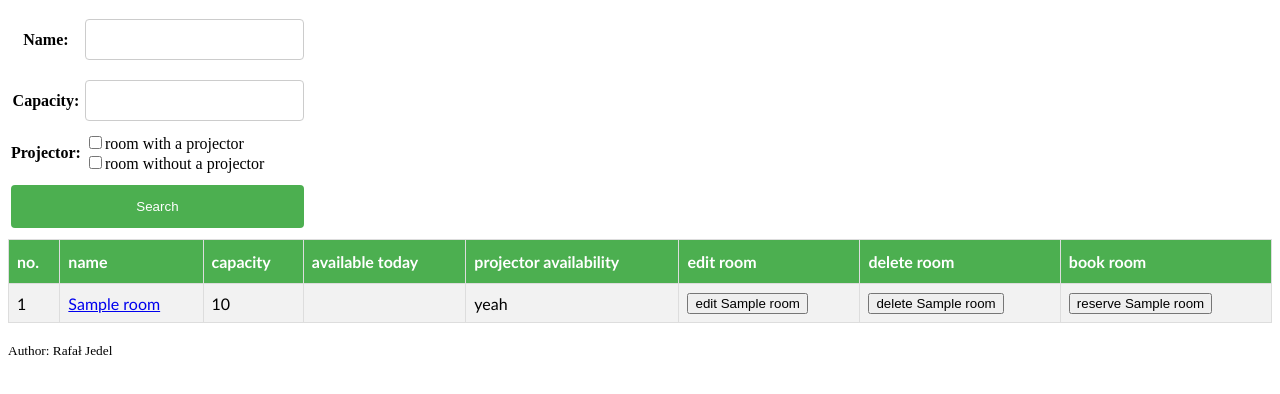
After one commit to rjedel/conference_room_reservation, a Django app: page /search/ in a window 1280 px wide. The commit adds this page. Shown: the top 394 px of the page. Run offline with Django 3.2, Linux system fonts and the light colour scheme; tables that the repository leaves empty hold one stand-in row (values such as "Sample post").

Commit message:
search view

```diff
--- a/reservation/templates/reservation/room_modify.html
+++ b/reservation/templates/reservation/room_modify.html
@@ -20,8 +20,7 @@
             <tr>
                 <th><label for="id_projector">Projector:</label></th>
                 <td><input type="checkbox" name="projector" value="True" {% if room.projector %} checked {% endif %}
-                           id="id_projector"><label for="id_projector">projector
-                    is available</label></td>
+                           id="id_projector">projector is available</td>
             </tr>
             <tr>
                 <td colspan="2">
--- /dev/null
+++ b/reservation/templates/reservation/search.html
@@ -0,0 +1,64 @@
+{% extends "reservation/base.html" %}
+{% block title %}Search for a room{% endblock %}
+{% block content %}
+    <form>
+        <table>
+            <tr>
+                <th><label for="id_name">Name:</label></th>
+                <td><input type="text" name="name" minlength="1" maxlength="255" id="id_name"></td>
+            </tr>
+            <tr>
+                <th><label for="id_capacity">Capacity:</label></th>
+                <td><input type="number" name="capacity" min="1" max="32767" step="1" id="id_capacity"></td>
+            </tr>
+            <tr>
+                <th><label for="id_projector">Projector:</label></th>
+                <td><input type="checkbox" name="projector" value="True" id="id_projector">room with a projector<br>
+                    <input type="checkbox" name="projector" value="notTrue" id="id_projector">room without a projector
+                </td>
+            </tr>
+            <tr>
+                <td colspan="2">
+                    <button type="submit">Search</button>
+                </td>
+            </tr>
+        </table>
+    </form>
+
+    {% if rooms %}
+        <table id="customers">
+            <tr>
+                <th>no.</th>
+                <th>name</th>
+                <th>capacity</th>
+                <th>available today</th>
+                <th>projector availability</th>
+                <th>edit room</th>
+                <th>delete room</th>
+                <th>book room</th>
+            </tr>
+            {% for room in rooms %}
+                <tr>
+                    <td>{{ forloop.counter }}</td>
+                    <td><a href="/room/details/{{ room.pk }}/">{{ room.name }}</a></td>
+                    <td>{{ room.capacity }}</td>
+                    <td>{% for obj in room.reservations.all %}{% if obj.date == today %}unavailable
+                    {% endif %}{% endfor %}</td>
+                    <td>{{ room.projector|yesno:"yeah,no,maybe" }}</td>
+                    <td><a href="/room/modify/{{ room.pk }}/">
+                        <button>edit {{ room.name }}</button>
+                    </a></td>
+                    <td><a href="/room/delete/{{ room.pk }}/">
+                        <button>delete {{ room.name }}</button>
+                    </a></td>
+                    <td><a href="/room/reserve/{{ room.pk }}/">
+                        <button>reserve {{ room.name }}</button>
+                    </a></td>
+                </tr>
+            {% endfor %}
+        </table>
+    {% endif %}
+    {% if message %}
+        <h1>{{ message }}</h1>
+    {% endif %}
+{% endblock %}
--- a/reservation/urls.py
+++ b/reservation/urls.py
@@ -9,4 +9,5 @@ urlpatterns = [
     path('room/modify/<int:id>/', views.room_modify_by_id_view),
     path('room/reserve/<int:id>/', views.room_reserve_by_id_view),
     path('room/details/<int:id>/', views.room_details_view),
+    path('search/', views.search_view),
 ]
--- a/reservation/views.py
+++ b/reservation/views.py
@@ -1,6 +1,6 @@
-from datetime import datetime, timedelta
+from datetime import datetime
 
-from django.http import HttpResponse, Http404
+from django.http import Http404
 from django.shortcuts import render, redirect
 
 from .models import Room, Reservation
@@ -68,7 +68,7 @@ def room_modify_by_id_view(request, id):
                 message = 'enter room name'
             other_rooms = Room.objects.exclude(name=room.name)
             if name in [room.name for room in other_rooms]:
-                message = f"room '{name}' already exists, choose a different name"
+                message = f"room '{name}' already exists"
             try:
                 if int(capacity) < 1:
                     message = 'capacity must be greater than 1'
@@ -95,22 +95,28 @@ def room_reserve_by_id_view(request, id):
     except Room.DoesNotExist:
         raise Http404
     else:
+        today = datetime.now().date()
+        reservations = [_ for _ in room.reservations.order_by('date') if _.date >= today]
         if request.method == 'GET':
-            return render(request, 'reservation/room_reserve.html', context={'room': room})
+            return render(request, 'reservation/room_reserve.html', context={
+                'room': room,
+                'reservations': reservations,
+            })
         if request.method == 'POST':
             date_form = request.POST.get('date')
             comment = request.POST.get('comment')
             date_user = datetime.strptime(date_form, "%Y-%m-%d").date()
-            today = datetime.now().date()
             if date_user < today:
                 return render(request, 'reservation/room_reserve.html', context={
                     'room': room,
-                    'message': 'you can not reserve with a retrograde date'
+                    'message': 'you can not reserve with a retrograde date',
+                    'reservations': reservations,
                 })
             if date_user in [_.date for _ in room.reservations.all() if _.date >= today]:
                 return render(request, 'reservation/room_reserve.html', context={
                     'room': room,
-                    'message': f'on {date_user}, the room is already reserved'
+                    'message': f'on {date_user}, the room is already reserved',
+                    'reservations': reservations,
                 })
             Reservation.objects.create(date=date_user, room=room, comment=comment)
             return redirect('/rooms/')
@@ -128,3 +134,31 @@ def room_details_view(request, id):
             'room': room,
             'reservations': [_ for _ in room.reservations.order_by('date') if _.date >= today],
         })
+
+
+def search_view(request):
+    name = request.GET.get("name")
+
+    capacity = request.GET.get("capacity")
+    capacity = int(capacity) if capacity else 0
+
+    projector = request.GET.get('projector')
+
+    rooms = Room.objects.all()
+    if projector == "True":
+        rooms = rooms.filter(projector=1)
+    if projector == "notTrue":
+        rooms = rooms.filter(projector=0)
+    if capacity:
+        rooms = rooms.filter(capacity__gte=capacity)
+    if name:
+        rooms = rooms.filter(name__contains=name)
+
+    if len(rooms) == 0:
+        message = 'No rooms available for the given search criteria'
+    else:
+        message = False
+    return render(request, 'reservation/search.html', context={
+        'rooms': rooms,
+        'message': message,
+    })
```
Also changed, not shown: reservation/templates/reservation/room_reserve.html (+21 -1 lines).
